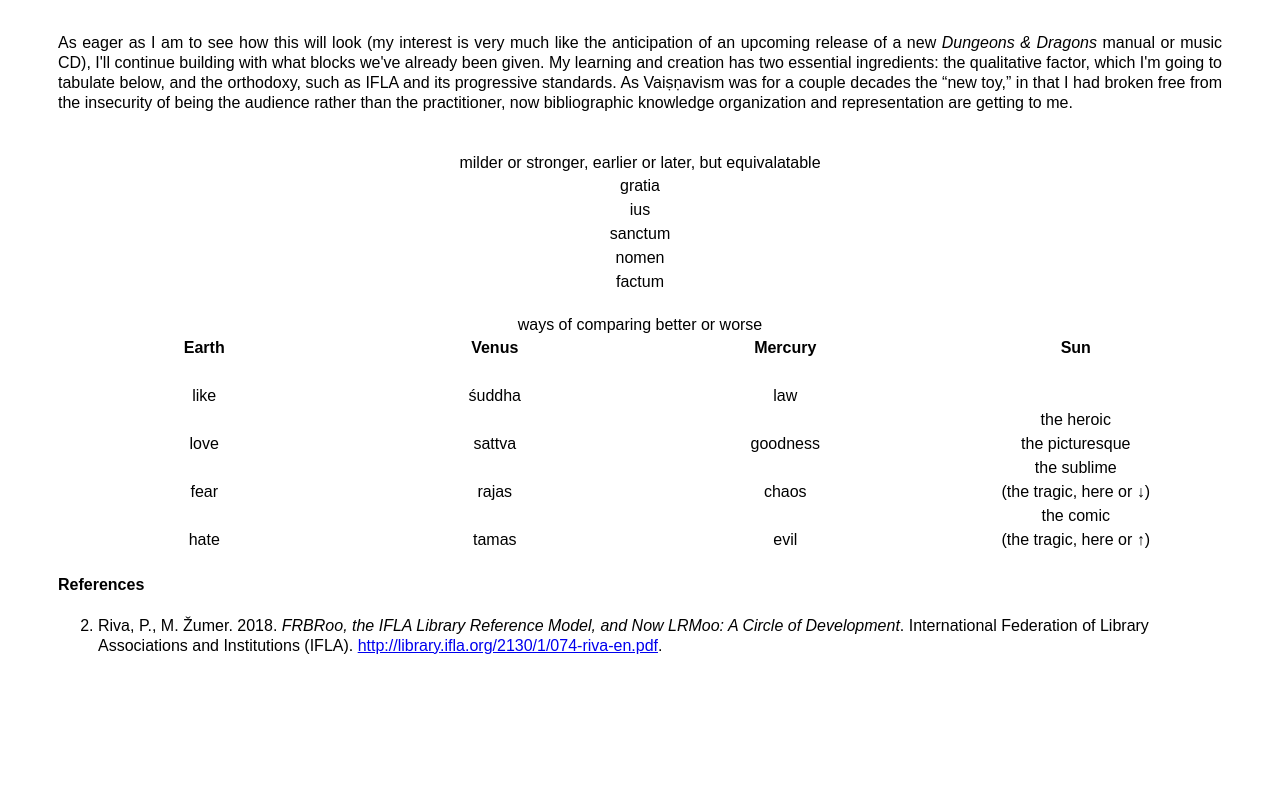
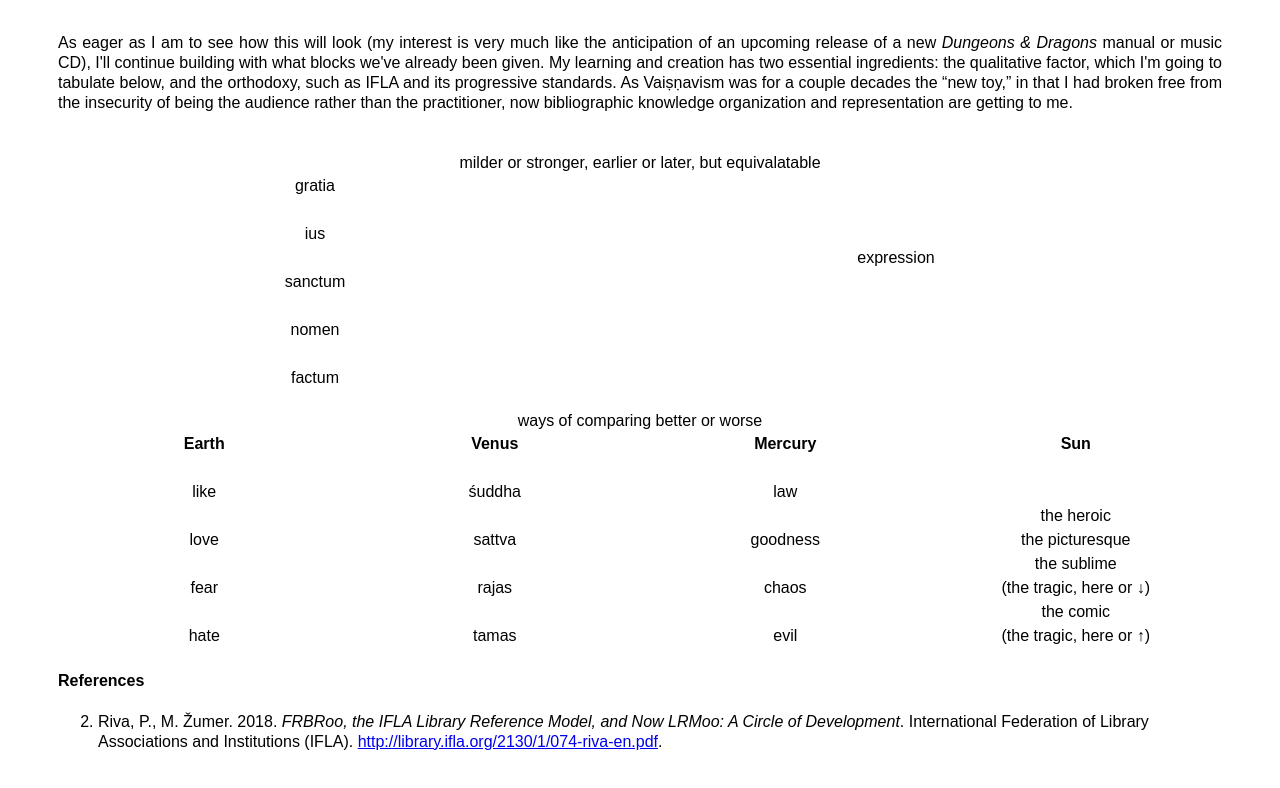
Before and after one commit to recoverlab/a665566-Ombudsmanship, a plain HTML site: page public/idempotent_schema/index.html in a window 1280 px wide. Shown: the part 1226-2014 px from the top of the page. Before the commit the page ends 1956 px from the top, so only its background shows below. Drawn offline with Linux system fonts and the light colour scheme.

Commit message:
Update index.html

```diff
--- a/public/idempotent_schema/index.html
+++ b/public/idempotent_schema/index.html
@@ -115,22 +115,66 @@
                                 </tr>
                                 <tr>
                                     <td>
+                                        &nbsp;
+                                    </td>
+                                    <td>
+                                        &nbsp;
+                                    </td>
+                                </tr>
+                                <tr>
+                                    <td>
                                         ius
+                                    </td>
+                                    <td>
+                                        &nbsp;
+                                    </td>
+                                </tr>
+                                <tr>
+                                    <td>
+                                        &nbsp;
+                                    </td>
+                                    <td>
+                                        expression
                                     </td>
                                 </tr>
                                 <tr>
                                     <td>
                                         sanctum
                                     </td>
+                                    <td>
+                                        &nbsp;
+                                    </td>
+                                </tr>
+                                <tr>
+                                    <td>
+                                        &nbsp;
+                                    </td>
+                                    <td>
+                                        &nbsp;
+                                    </td>
                                 </tr>
                                 <tr>
                                     <td>
                                         nomen
                                     </td>
+                                    <td>
+                                        &nbsp;
+                                    </td>
+                                </tr>
+                                <tr>
+                                    <td>
+                                        &nbsp;
+                                    </td>
+                                    <td>
+                                        &nbsp;
+                                    </td>
                                 </tr>
                                 <tr>
                                     <td>
                                         factum
+                                    </td>
+                                    <td>
+                                        &nbsp;
                                     </td>
                                 </tr>
                             </tbody>
```
